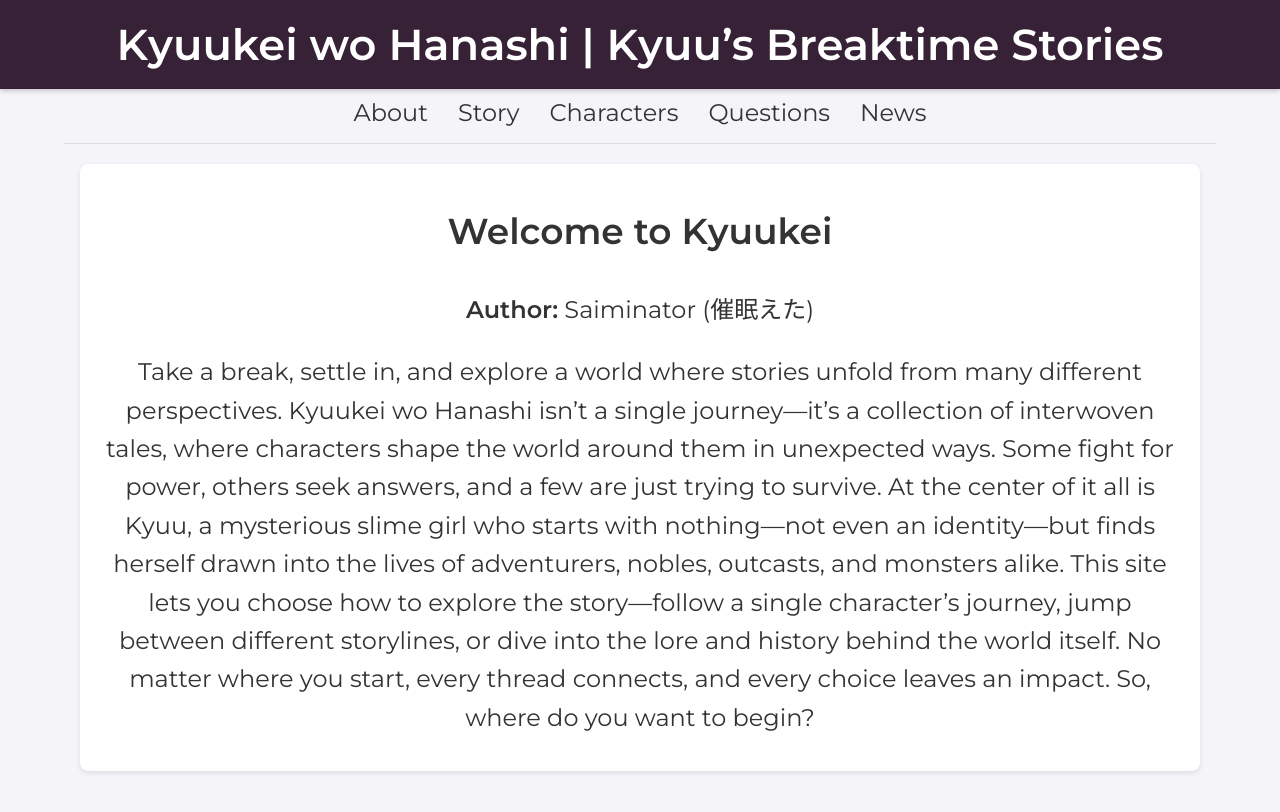
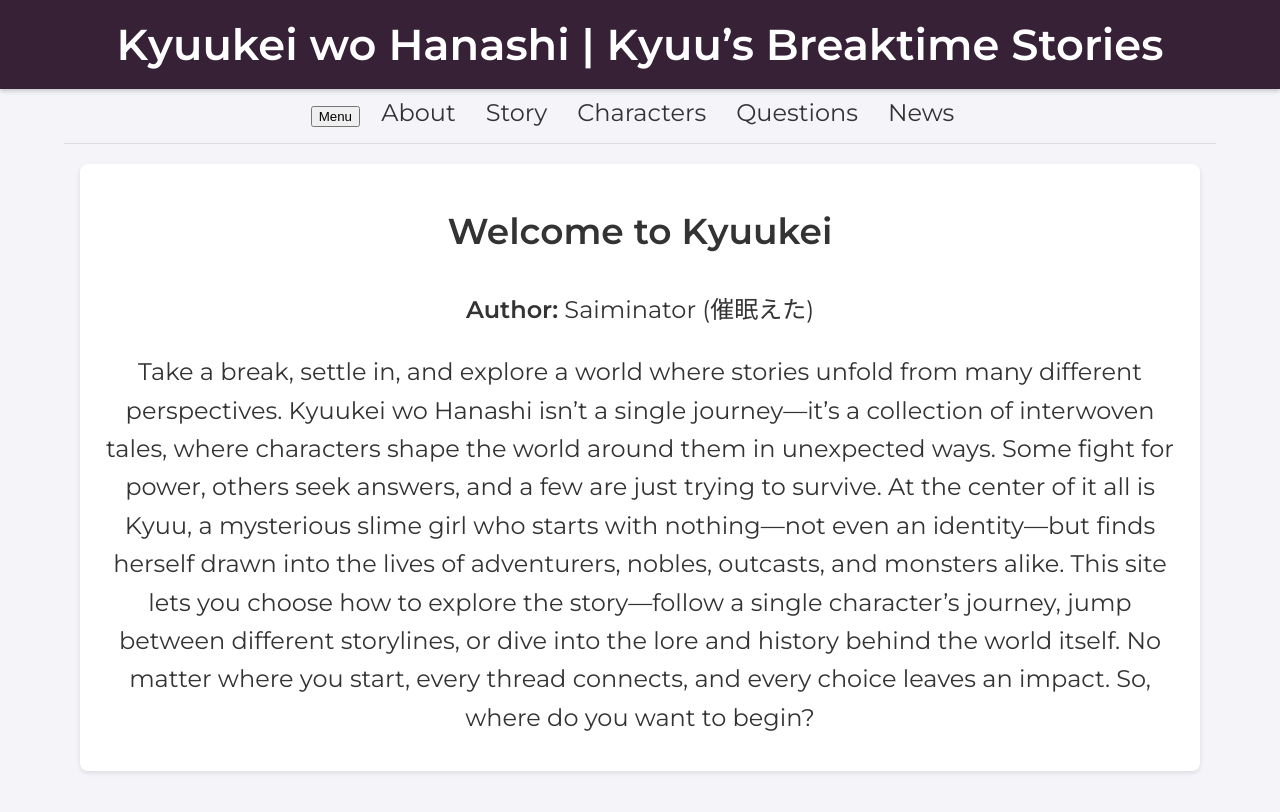
Before and after one commit to Saiminator/Kyuukei, a Jekyll site: the page built from index.html, in a window 1280 px wide. Shown: the top 812 px of the page. Built offline with Jekyll 4.4.1, drawn with Linux system fonts in a browser that asks for light colours.

Commit message:
Update default.html

```diff
--- a/_layouts/default.html
+++ b/_layouts/default.html
@@ -2,6 +2,8 @@
 <html lang="en">
 <head>
   <meta charset="UTF-8">
+  <!-- Mobile responsiveness: -->
+  <meta name="viewport" content="width=device-width, initial-scale=1.0">
   <title>{{ page.title }}</title>
   <!-- Link to external CSS and Google Fonts -->
   <link rel="stylesheet" href="/css/style.css">
@@ -14,7 +16,9 @@
   </header>
   <!-- Navigation -->
   <nav>
-    <ul>
+    <!-- Mobile Navigation Toggle Button -->
+    <button id="nav-toggle" aria-label="Toggle Navigation">Menu</button>
+    <ul id="nav-menu">
       <li><a href="/about.html">About</a></li>
       <li><a href="/timeline.html">Story</a></li>
       <li><a href="/characters.html">Characters</a></li>
```
